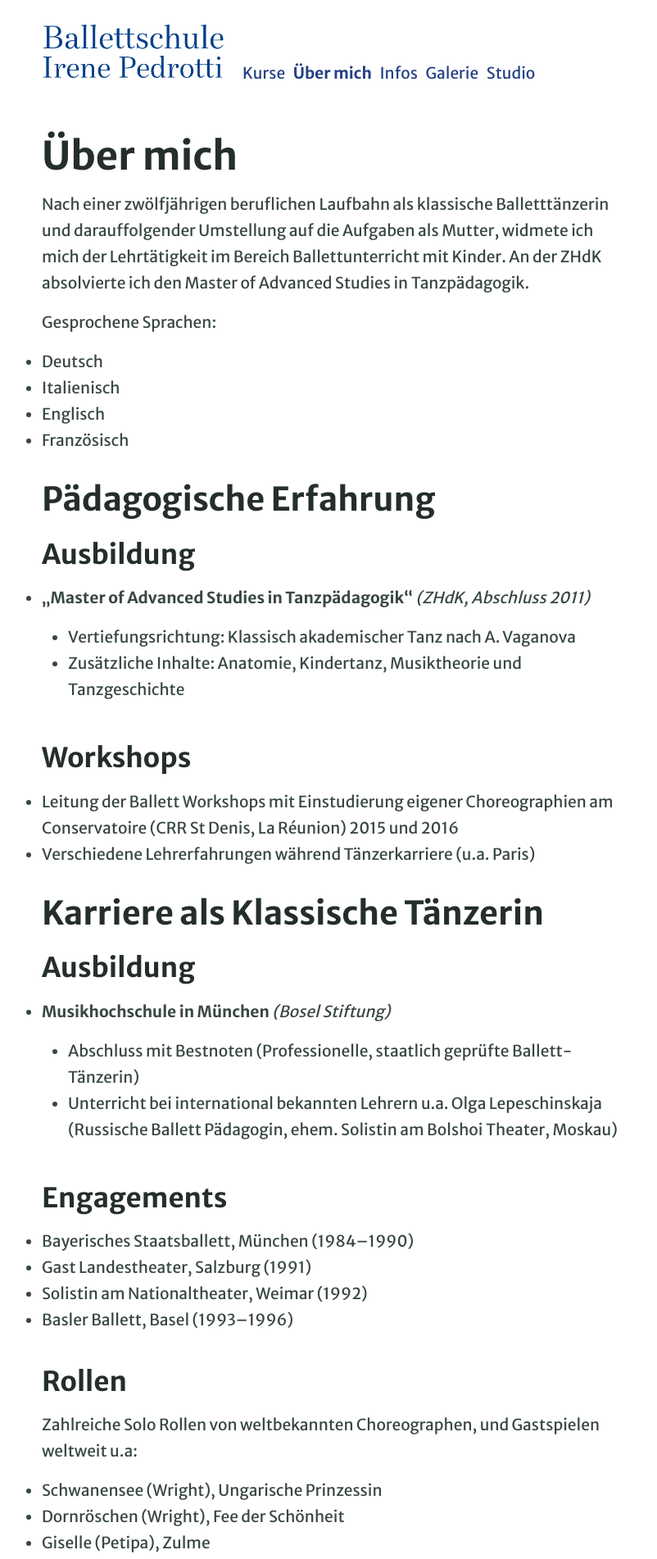
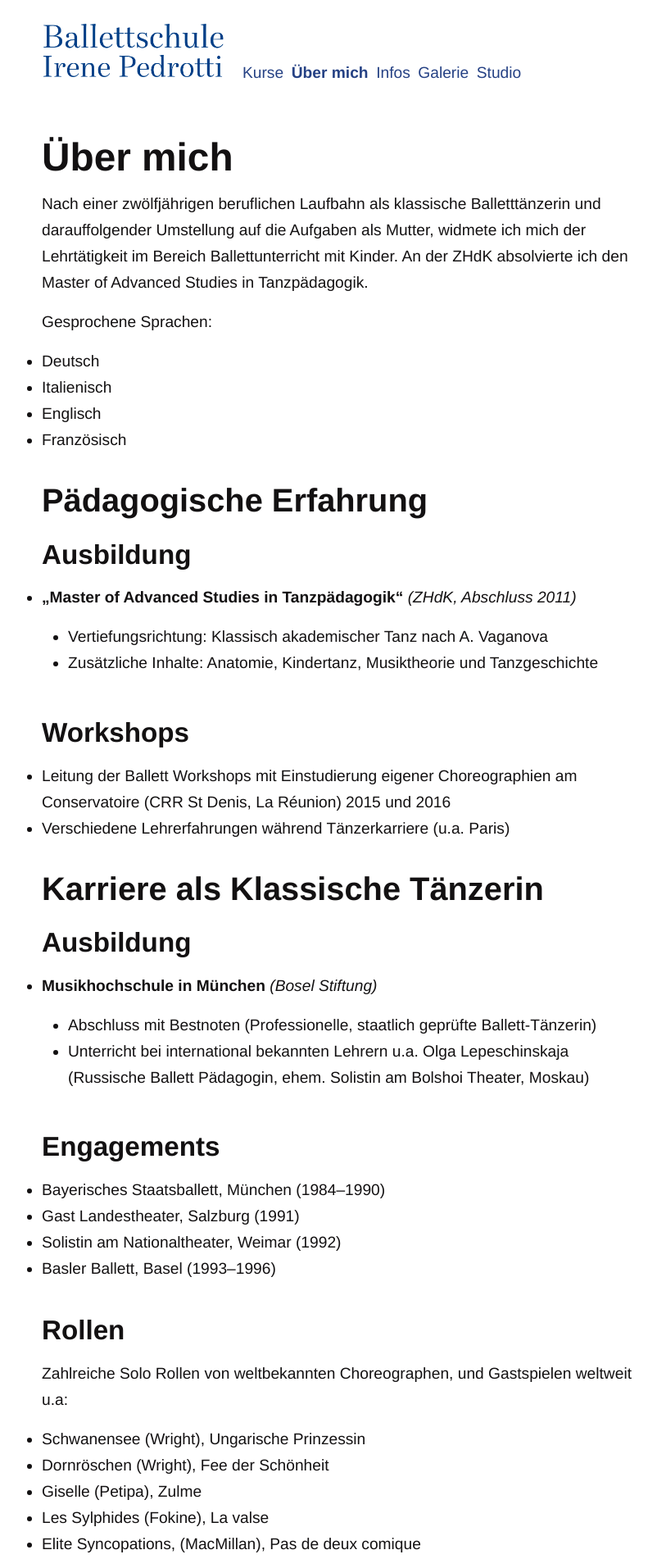
Before and after one commit to irenepedrotti/irenepedrotti.github.io, a Jekyll site: the page built from pages/about.md, in a window 1280 px wide. Shown: the top 1902 px of the page at 82% size, without its empty margins (229-1031 px from the left). Built offline with Jekyll 4.4.1, drawn with Linux system fonts in a browser that asks for light colours.

Commit message:
Rework colors and font

```diff
--- a/_sass/_layout.scss
+++ b/_sass/_layout.scss
@@ -1,6 +1,6 @@
 body {
-  background: $backgroundColour;
-  color: $bodyColour;
+  background: $backgroundColor;
+  color: $bodyColor;
   min-height: 100vh;
   display: flex;
   flex-direction: column;
@@ -27,13 +27,13 @@
 }
 
 .footer {
-  background: $headingColour;
-  color: $captionColour;
+  background: $captionBackgroundColor;
+  color: $captionColor;
   a {
-    color: $white;
+    color: $captionLinkColor;
   }
   h1, h2, h3, h4,h5, h6, h7 {
-    color: $captionColour;
+    color: $captionColor;
   }
 }
 
@@ -61,7 +61,7 @@
 h5,
 h6,
 h7 {
-  color: $headingColour;
+  color: $headingColor;
 }
 
 // Links, icons and images
@@ -90,8 +90,8 @@
 }
 
 ::selection {
-  background: $headingColour;
-  color: $backgroundColour;
+  background: $headingColor;
+  color: $backgroundColor;
   text-shadow: none;
 }
 
--- a/_sass/_settings.scss
+++ b/_sass/_settings.scss
@@ -1,24 +1,29 @@
-// Background colours
-$backgroundColour: #ffffff;
-$codeBackgroundColour: #fafafa;
-$featureBackgroundColour: #f9fafa;
-$accentColour: #254184;
+// Palette
+$white: #ffffff;
+$french_gray: #C8CFDF;
+$marian_blue: #254184;
+$oxford_blue: #050E24;// #131E3A;
+$night: #131112;
 
-// Text colours
-$headingColour: #242e2b;
-$bodyColour: #384743;
-$linkColour: #254184;
-$captionColour: #a8adac;
-$captionLinkColour: #fff;
-$white: #ffffff;
+$zomp: #43AA8B;
+$crayola: #EF3054;
+$bittersweet: #FF6F59;
+
+// Background colors
+$backgroundColor: $white;
+$captionBackgroundColor: $oxford_blue;
+
+// Text colors
+$headingColor: $night;
+$bodyColor: $night;
+$linkColor: $marian_blue;
+$captionColor: $french_gray;
+$captionLinkColor: $zomp;
 
 // Typography
 $bodytype: (
-  font-family: '"Merriweather Sans", serif',
-  regular: 400,
-  bold: 700,
+  font-family: '"Helvetica Neue", Helvetica, "Liberation Sans", Arial, sans-serif',
+  regular: normal,
+  bold: bold,
   italic: italic,
 );
-
-// Font import, if you're using a non-standard web font
-@import url('https://fonts.googleapis.com/css?family=Merriweather+Sans:400,700');
--- a/_sass/_typography.scss
+++ b/_sass/_typography.scss
@@ -149,7 +149,7 @@
 
 blockquote {
   p {
-    border-left: 0.15rem solid $accentColour;
+    border-left: 0.15rem solid $captionBackgroundColor;
     font-style: map-get($bodytype, italic);
     padding-left: 1rem;
     padding-bottom: calc(calc(var(--beneath) * 1rem) - calc(calc(calc(var(--baselines) * 1rem) - 1cap) / 2));
@@ -263,5 +263,5 @@
 
 a {
   text-decoration: none;
-  color: $linkColour;
+  color: $linkColor;
 }
```
